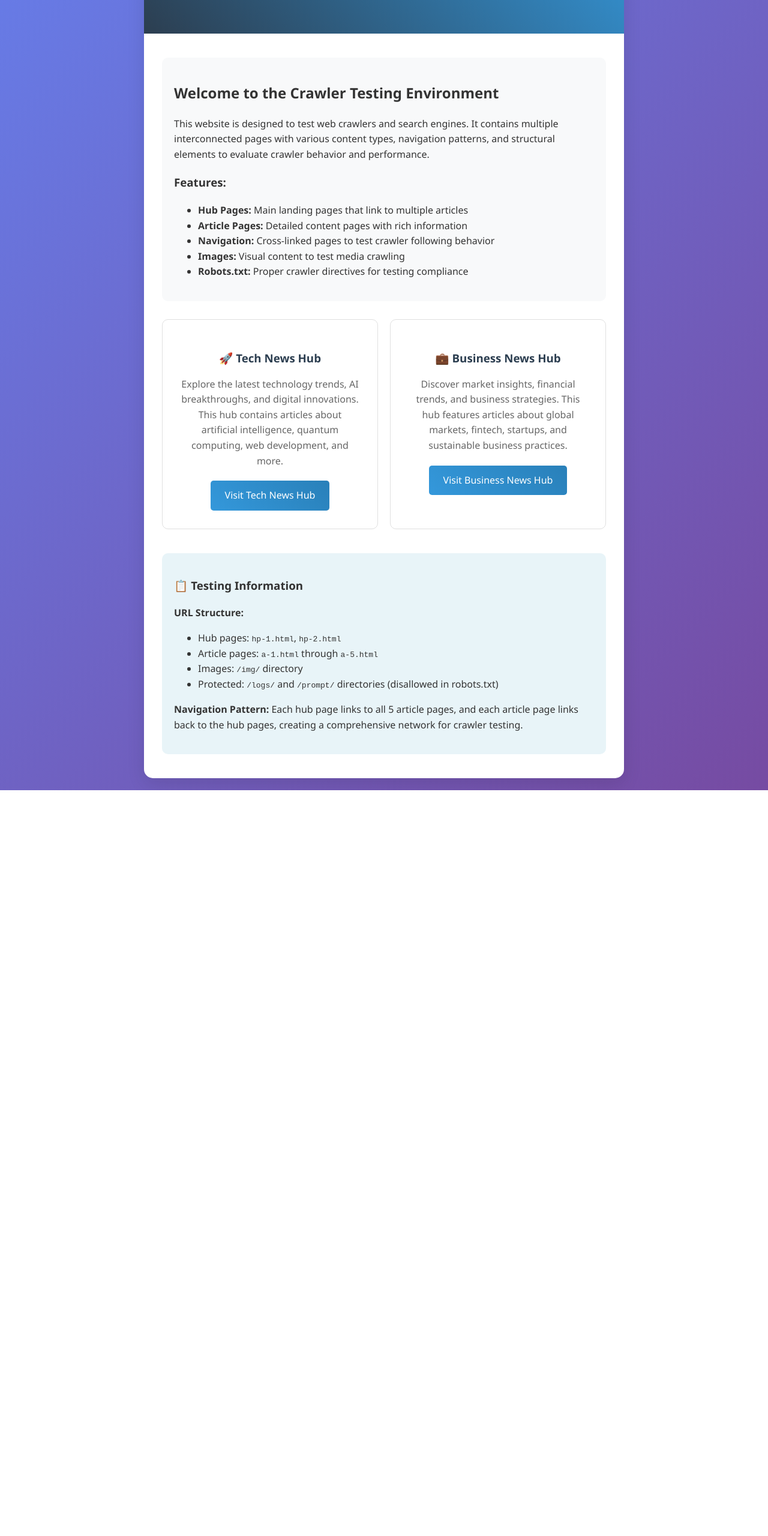
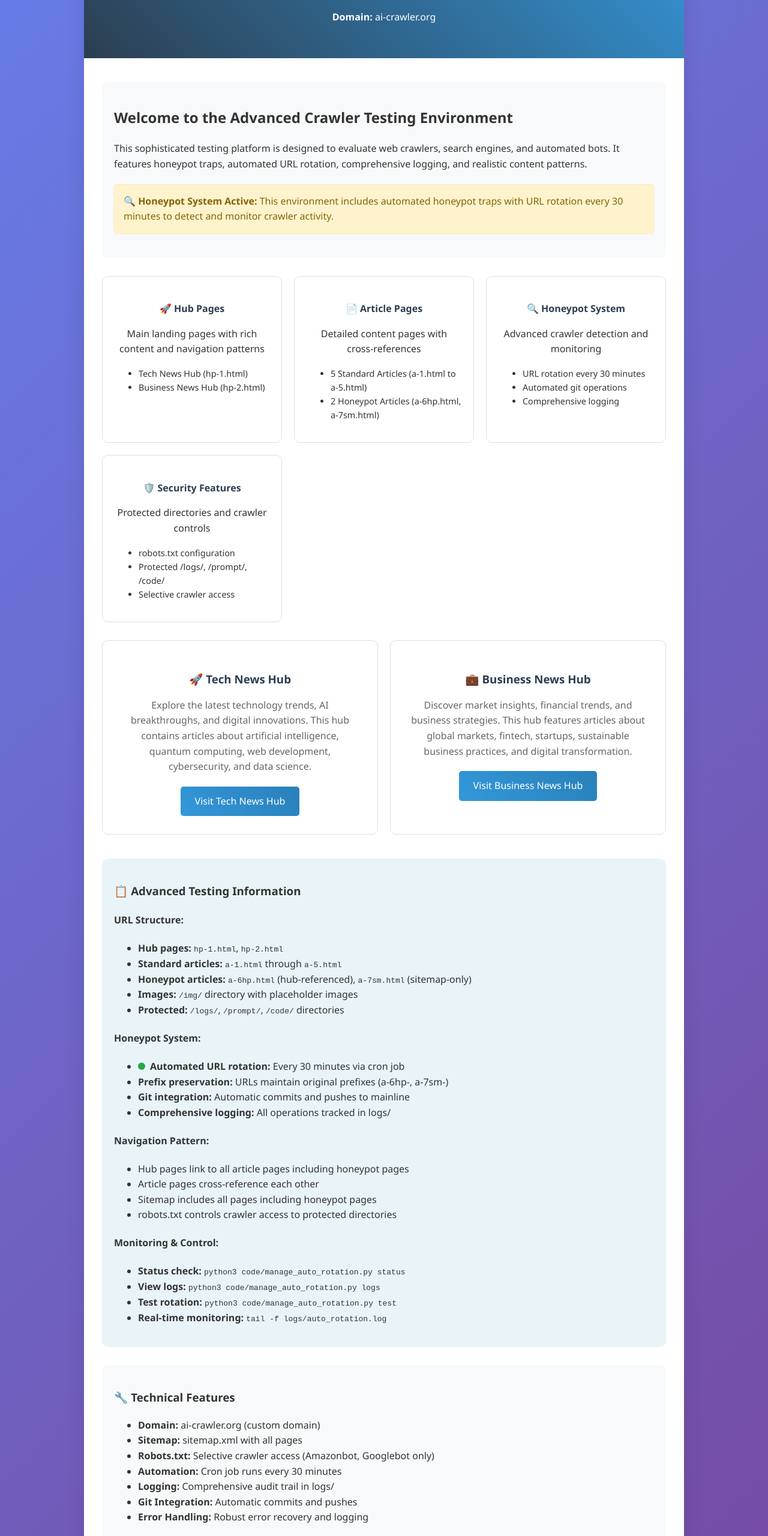
Before and after one commit to vaagitest/crawlWeb, a plain HTML site: page index.html in a window 1280 px wide. Shown: the part 180-2740 px from the top of the page at 60% size. Before the commit the page ends 1497 px from the top, so only its background shows below. Drawn offline with Linux system fonts and the light colour scheme.

Commit message:
Enhance automated rotation system and update index.html - Add sitemap and hub page updates to automated rotation cycle - Update index.html with comprehensive feature overview - Include honeypot system details, monitoring commands, and technical features - Reflect all current capabilities including automated URL rotation, logging, and security features

```diff
--- a/index.html
+++ b/index.html
@@ -3,7 +3,7 @@
 <head>
   <meta charset="UTF-8">
   <meta name="viewport" content="width=device-width, initial-scale=1.0">
-    <title>Web Crawler Testing Environment</title>
+    <title>AI Crawler Testing Environment - ai-crawler.org</title>
     <style>
         body {
             font-family: 'Segoe UI', Tahoma, Geneva, Verdana, sans-serif;
@@ -14,7 +14,7 @@
             line-height: 1.6;
         }
         .container {
-            max-width: 800px;
+            max-width: 1000px;
             margin: 0 auto;
             background: white;
             border-radius: 15px;
@@ -74,55 +74,166 @@
             border-radius: 10px;
             margin-bottom: 30px;
         }
+        .feature-grid {
+            display: grid;
+            grid-template-columns: repeat(auto-fit, minmax(250px, 1fr));
+            gap: 20px;
+            margin: 30px 0;
+        }
+        .feature-card {
+            background: #fff;
+            border: 1px solid #e0e0e0;
+            border-radius: 10px;
+            padding: 20px;
+            text-align: center;
+        }
+        .feature-card h4 {
+            color: #2c3e50;
+            margin-bottom: 10px;
+        }
+        .honeypot-notice {
+            background: #fff3cd;
+            border: 1px solid #ffeaa7;
+            color: #856404;
+            padding: 15px;
+            border-radius: 5px;
+            margin: 20px 0;
+        }
+        .status-indicator {
+            display: inline-block;
+            width: 12px;
+            height: 12px;
+            border-radius: 50%;
+            margin-right: 8px;
+        }
+        .status-active {
+            background-color: #28a745;
+        }
+        .status-inactive {
+            background-color: #dc3545;
+        }
     </style>
 </head>
 <body>
     <div class="container">
         <header>
-            <h1>🕷️ Web Crawler Testing Environment</h1>
-            <p>A comprehensive testing platform for web crawlers and search engines</p>
+            <h1>🕷️ AI Crawler Testing Environment</h1>
+            <p>Comprehensive web crawler testing platform with honeypot traps and automated URL rotation</p>
+            <p><strong>Domain:</strong> ai-crawler.org</p>
         </header>
 
         <div class="content">
             <div class="description">
-                <h2>Welcome to the Crawler Testing Environment</h2>
-                <p>This website is designed to test web crawlers and search engines. It contains multiple interconnected pages with various content types, navigation patterns, and structural elements to evaluate crawler behavior and performance.</p>
+                <h2>Welcome to the Advanced Crawler Testing Environment</h2>
+                <p>This sophisticated testing platform is designed to evaluate web crawlers, search engines, and automated bots. It features honeypot traps, automated URL rotation, comprehensive logging, and realistic content patterns.</p>
 
-                <h3>Features:</h3>
-                <ul>
-                    <li><strong>Hub Pages:</strong> Main landing pages that link to multiple articles</li>
-                    <li><strong>Article Pages:</strong> Detailed content pages with rich information</li>
-                    <li><strong>Navigation:</strong> Cross-linked pages to test crawler following behavior</li>
-                    <li><strong>Images:</strong> Visual content to test media crawling</li>
-                    <li><strong>Robots.txt:</strong> Proper crawler directives for testing compliance</li>
-                </ul>
+                <div class="honeypot-notice">
+                    <strong>🔍 Honeypot System Active:</strong> This environment includes automated honeypot traps with URL rotation every 30 minutes to detect and monitor crawler activity.
+                </div>
+            </div>
+
+            <div class="feature-grid">
+                <div class="feature-card">
+                    <h4>🚀 Hub Pages</h4>
+                    <p>Main landing pages with rich content and navigation patterns</p>
+                    <ul style="text-align: left; font-size: 0.9em;">
+                        <li>Tech News Hub (hp-1.html)</li>
+                        <li>Business News Hub (hp-2.html)</li>
+                    </ul>
+                </div>
+
+                <div class="feature-card">
+                    <h4>📄 Article Pages</h4>
+                    <p>Detailed content pages with cross-references</p>
+                    <ul style="text-align: left; font-size: 0.9em;">
+                        <li>5 Standard Articles (a-1.html to a-5.html)</li>
+                        <li>2 Honeypot Articles (a-6hp.html, a-7sm.html)</li>
+                    </ul>
+                </div>
+
+                <div class="feature-card">
+                    <h4>🔍 Honeypot System</h4>
+                    <p>Advanced crawler detection and monitoring</p>
+                    <ul style="text-align: left; font-size: 0.9em;">
+                        <li>URL rotation every 30 minutes</li>
+                        <li>Automated git operations</li>
+                        <li>Comprehensive logging</li>
+                    </ul>
+                </div>
+
+                <div class="feature-card">
+                    <h4>🛡️ Security Features</h4>
+                    <p>Protected directories and crawler controls</p>
+                    <ul style="text-align: left; font-size: 0.9em;">
+                        <li>robots.txt configuration</li>
+                        <li>Protected /logs/, /prompt/, /code/</li>
+                        <li>Selective crawler access</li>
+                    </ul>
+                </div>
             </div>
 
             <div class="hub-links">
                 <div class="hub-card">
                     <h3>🚀 Tech News Hub</h3>
-                    <p>Explore the latest technology trends, AI breakthroughs, and digital innovations. This hub contains articles about artificial intelligence, quantum computing, web development, and more.</p>
+                    <p>Explore the latest technology trends, AI breakthroughs, and digital innovations. This hub contains articles about artificial intelligence, quantum computing, web development, cybersecurity, and data science.</p>
                     <a href="hp-1.html">Visit Tech News Hub</a>
                 </div>
 
                 <div class="hub-card">
                     <h3>💼 Business News Hub</h3>
-                    <p>Discover market insights, financial trends, and business strategies. This hub features articles about global markets, fintech, startups, and sustainable business practices.</p>
+                    <p>Discover market insights, financial trends, and business strategies. This hub features articles about global markets, fintech, startups, sustainable business practices, and digital transformation.</p>
                     <a href="hp-2.html">Visit Business News Hub</a>
                 </div>
             </div>
 
             <div style="margin-top: 40px; padding: 20px; background: #e8f4f8; border-radius: 10px;">
-                <h3>📋 Testing Information</h3>
-                <p><strong>URL Structure:</strong></p>
+                <h3>📋 Advanced Testing Information</h3>
+
+                <h4>URL Structure:</h4>
                 <ul>
-                    <li>Hub pages: <code>hp-1.html</code>, <code>hp-2.html</code></li>
-                    <li>Article pages: <code>a-1.html</code> through <code>a-5.html</code></li>
-                    <li>Images: <code>/img/</code> directory</li>
-                    <li>Protected: <code>/logs/</code> and <code>/prompt/</code> directories (disallowed in robots.txt)</li>
+                    <li><strong>Hub pages:</strong> <code>hp-1.html</code>, <code>hp-2.html</code></li>
+                    <li><strong>Standard articles:</strong> <code>a-1.html</code> through <code>a-5.html</code></li>
+                    <li><strong>Honeypot articles:</strong> <code>a-6hp.html</code> (hub-referenced), <code>a-7sm.html</code> (sitemap-only)</li>
+                    <li><strong>Images:</strong> <code>/img/</code> directory with placeholder images</li>
+                    <li><strong>Protected:</strong> <code>/logs/</code>, <code>/prompt/</code>, <code>/code/</code> directories</li>
                 </ul>
 
-                <p><strong>Navigation Pattern:</strong> Each hub page links to all 5 article pages, and each article page links back to the hub pages, creating a comprehensive network for crawler testing.</p>
+                <h4>Honeypot System:</h4>
+                <ul>
+                    <li><span class="status-indicator status-active"></span><strong>Automated URL rotation:</strong> Every 30 minutes via cron job</li>
+                    <li><strong>Prefix preservation:</strong> URLs maintain original prefixes (a-6hp-, a-7sm-)</li>
+                    <li><strong>Git integration:</strong> Automatic commits and pushes to mainline</li>
+                    <li><strong>Comprehensive logging:</strong> All operations tracked in logs/</li>
+                </ul>
+
+                <h4>Navigation Pattern:</h4>
+                <ul>
+                    <li>Hub pages link to all article pages including honeypot pages</li>
+                    <li>Article pages cross-reference each other</li>
+                    <li>Sitemap includes all pages including honeypot pages</li>
+                    <li>robots.txt controls crawler access to protected directories</li>
+                </ul>
+
+                <h4>Monitoring & Control:</h4>
+                <ul>
+                    <li><strong>Status check:</strong> <code>python3 code/manage_auto_rotation.py status</code></li>
+                    <li><strong>View logs:</strong> <code>python3 code/manage_auto_rotation.py logs</code></li>
+                    <li><strong>Test rotation:</strong> <code>python3 code/manage_auto_rotation.py test</code></li>
+                    <li><strong>Real-time monitoring:</strong> <code>tail -f logs/auto_rotation.log</code></li>
+                </ul>
+            </div>
+
+            <div style="margin-top: 30px; padding: 20px; background: #f8f9fa; border-radius: 10px;">
+                <h3>🔧 Technical Features</h3>
+                <ul>
+                    <li><strong>Domain:</strong> ai-crawler.org (custom domain)</li>
+                    <li><strong>Sitemap:</strong> sitemap.xml with all pages</li>
+                    <li><strong>Robots.txt:</strong> Selective crawler access (Amazonbot, Googlebot only)</li>
+                    <li><strong>Automation:</strong> Cron job runs every 30 minutes</li>
+                    <li><strong>Logging:</strong> Comprehensive audit trail in logs/</li>
+                    <li><strong>Git Integration:</strong> Automatic commits and pushes</li>
+                    <li><strong>Error Handling:</strong> Robust error recovery and logging</li>
+                </ul>
             </div>
         </div>
     </div>
```
Also changed, not shown: 1 other file.
